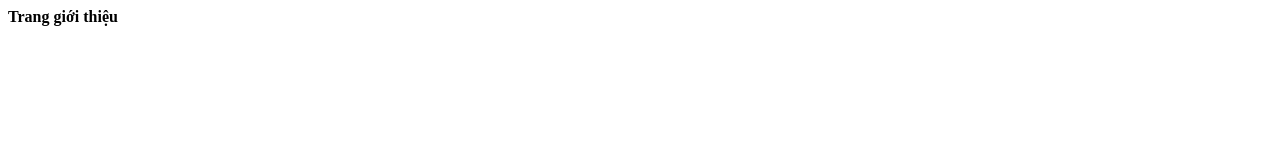
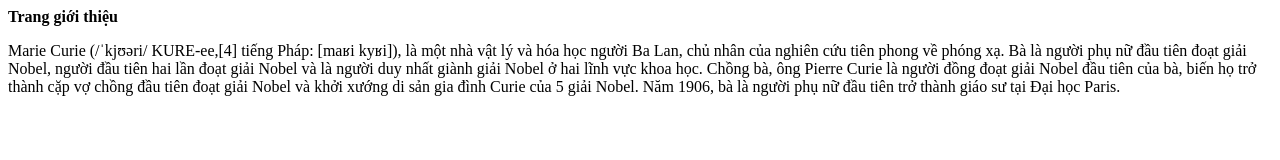
Before and after one commit to Tienanh204/Back-end, a plain HTML site: page about.html in a window 1280 px wide. Drawn offline with Linux system fonts and the light colour scheme.

Commit message:
Upadate page about

```diff
--- a/about.html
+++ b/about.html
@@ -7,5 +7,11 @@
 </head>
 <body>
     <b>Trang giới thiệu</b>
+    <p>Marie Curie (/ˈkjʊəri/ KURE-ee,[4] tiếng Pháp: [maʁi kyʁi]), là một nhà vật lý và hóa học người Ba Lan,
+        chủ nhân của nghiên cứu tiên phong về phóng xạ. Bà là người phụ nữ đầu tiên đoạt giải Nobel,
+        người đầu tiên hai lần đoạt giải Nobel và là người duy nhất giành giải Nobel ở hai lĩnh vực khoa học.
+        Chồng bà, ông Pierre Curie là người đồng đoạt giải Nobel đầu tiên của bà, biến họ trở thành cặp vợ
+        chồng đầu tiên đoạt giải Nobel và khởi xướng di sản gia đình Curie của 5 giải Nobel. Năm 1906,
+        bà là người phụ nữ đầu tiên trở thành giáo sư tại Đại học Paris.</p>
 </body>
 </html>
```
